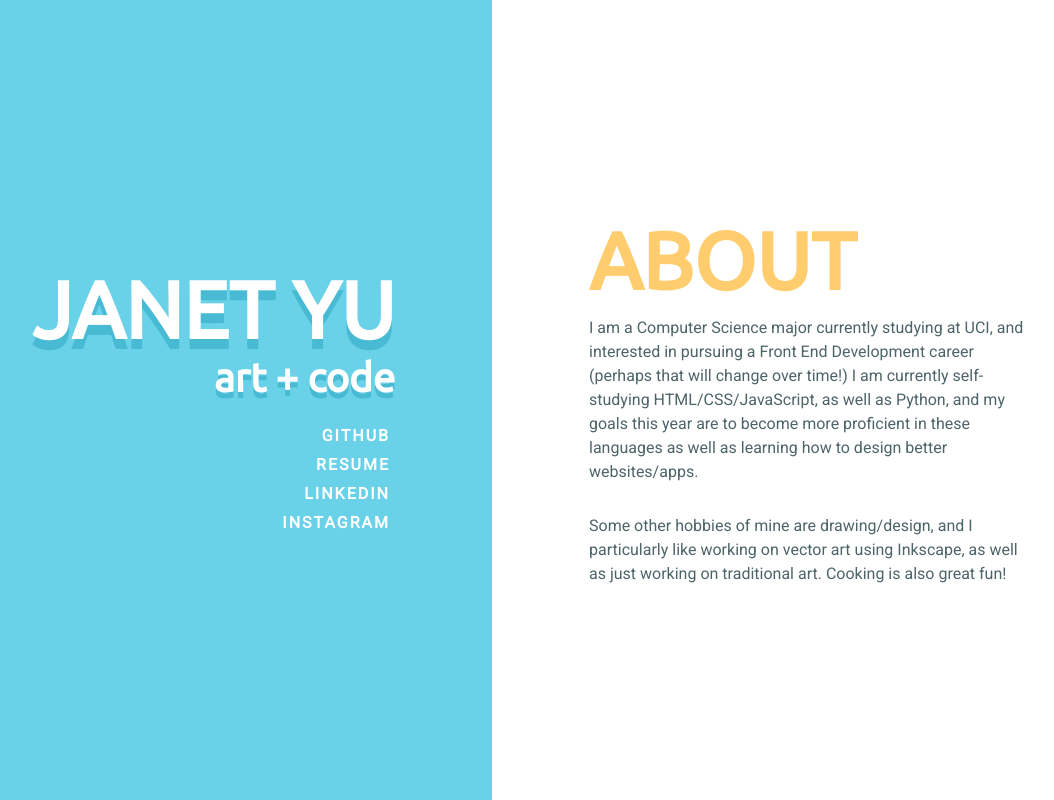
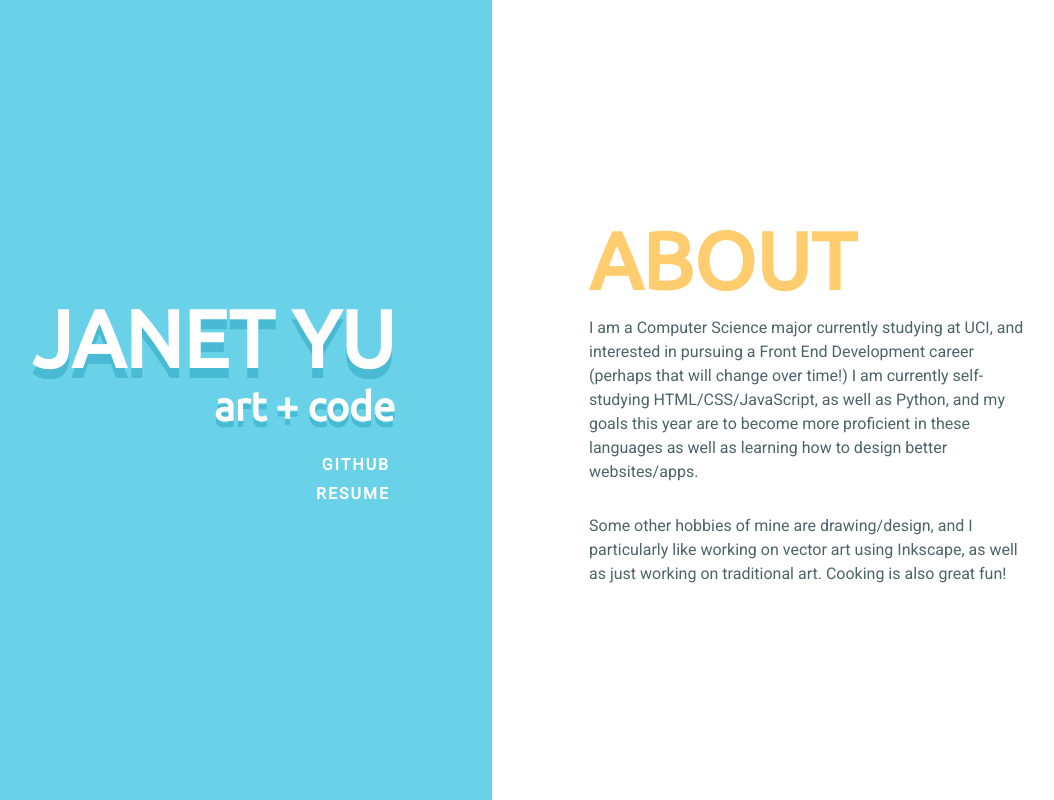
Before and after one commit to janet-yu/janet-yu.github.io, a plain HTML site: page index.html in a window 1280 px wide. Shown: the whole page, without its empty margins (148-1202 px from the left). Drawn offline with Linux system fonts and the light colour scheme.

Commit message:
Removed instagram and linkedin for now

```diff
--- a/index.html
+++ b/index.html
@@ -19,8 +19,7 @@
           <ul class="navigation">
             <li><a href="https://github.com/janet-yu" target="_blank">github</a></li>
             <li><a href="resume.pdf" target="_blank">resume</a></li>
-            <li><a href="https://www.linkedin.com/in/janet-yu-583096167/" target="_blank">linkedin</a></li>
-            <li><a href="https://www.instagram.com/janettyoo/" target="_blank">instagram</a></li>
+            <!-- <li><a href="https://www.linkedin.com/in/janet-yu-583096167/" target="_blank">linkedin</a></li> -->
           </ul>
         </nav>
       </div>
```
